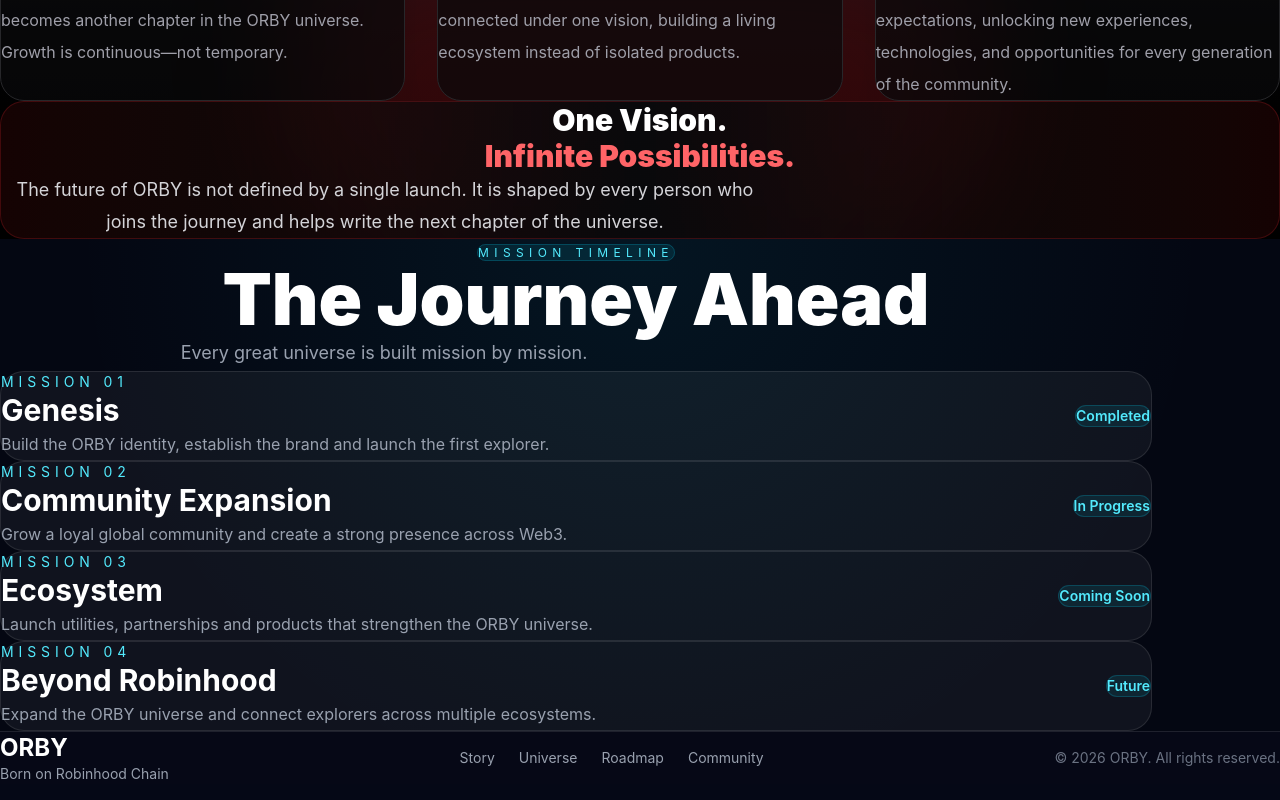
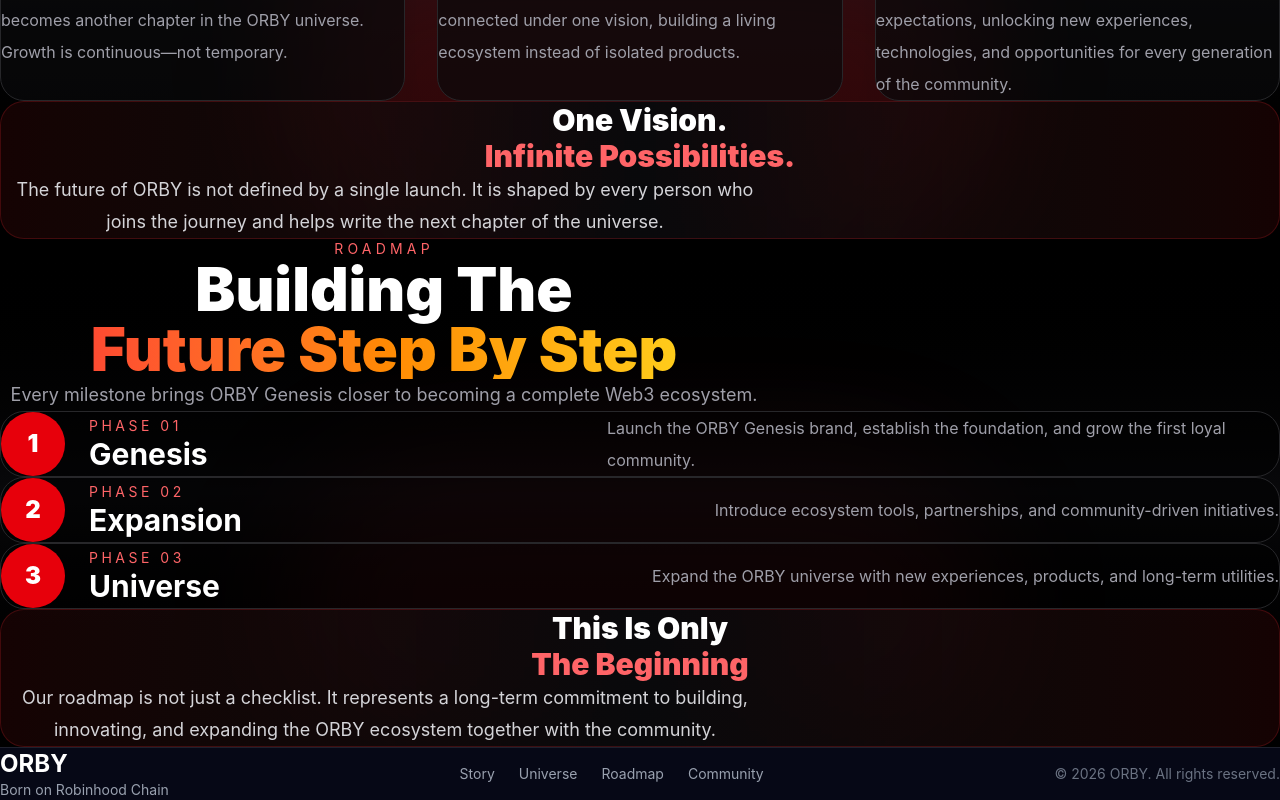
Before and after one commit to Akdanalizbot/orby-genesis, a Next.js app: page / in a window 1280 px wide. Shown: the part 2031-2831 px from the top of the page. Built offline with nearby package versions, Linux system fonts and the light colour scheme.

Commit message:
Update Roadmap.tsx
git add . git commit -m "feat: add Roadmap section with animated timeline" git push origin main

```diff
--- a/components/sections/Roadmap.tsx
+++ b/components/sections/Roadmap.tsx
@@ -1,97 +1,121 @@
-export default function Roadmap() {
-  const missions = [
+"use client";
+
+import { motion } from "framer-motion";
+
+const roadmap = [
   {
-      id: "01",
+    phase: "Phase 01",
     title: "Genesis",
-      status: "Completed",
     description:
-        "Build the ORBY identity, establish the brand and launch the first explorer.",
+      "Launch the ORBY Genesis brand, establish the foundation, and grow the first loyal community.",
   },
   {
-      id: "02",
-      title: "Community Expansion",
-      status: "In Progress",
+    phase: "Phase 02",
+    title: "Expansion",
     description:
-        "Grow a loyal global community and create a strong presence across Web3.",
+      "Introduce ecosystem tools, partnerships, and community-driven initiatives.",
   },
   {
-      id: "03",
-      title: "Ecosystem",
-      status: "Coming Soon",
+    phase: "Phase 03",
+    title: "Universe",
     description:
-        "Launch utilities, partnerships and products that strengthen the ORBY universe.",
-    },
-    {
-      id: "04",
-      title: "Beyond Robinhood",
-      status: "Future",
-      description:
-        "Expand the ORBY universe and connect explorers across multiple ecosystems.",
+      "Expand the ORBY universe with new experiences, products, and long-term utilities.",
   },
 ];
 
+export default function Roadmap() {
   return (
     <section
       id="roadmap"
-      className="relative overflow-hidden bg-[#040712] px-6 py-32"
+      className="relative overflow-hidden bg-zinc-950 py-28 text-white"
     >
-      <div className="absolute inset-0 bg-[radial-gradient(circle_at_top,#06b6d415,transparent_70%)]" />
+      <div className="absolute inset-0 bg-gradient-to-b from-black via-zinc-950 to-black" />
 
-      <div className="relative z-10 mx-auto max-w-6xl">
+      <div className="relative z-10 mx-auto max-w-7xl px-6">
+        <motion.div
+          initial={{ opacity: 0, y: 35 }}
+          whileInView={{ opacity: 1, y: 0 }}
+          viewport={{ once: true }}
+          transition={{ duration: 0.8 }}
+          className="mx-auto max-w-3xl text-center"
+        >
+          <p className="mb-4 text-sm uppercase tracking-[0.3em] text-red-400">
+            Roadmap
+          </p>
 
-        <div className="text-center">
-
-          <span className="rounded-full border border-cyan-400/20 bg-cyan-400/10 px-5 py-2 text-xs uppercase tracking-[0.45em] text-cyan-300">
-            Mission Timeline
+          <h2 className="text-4xl font-black md:text-6xl">
+            Building The
+            <span className="block bg-gradient-to-r from-red-500 via-orange-400 to-yellow-300 bg-clip-text text-transparent">
+              Future Step By Step
             </span>
-
-          <h2 className="mt-8 text-5xl font-black text-white md:text-7xl">
-            The Journey Ahead
           </h2>
 
-          <p className="mx-auto mt-6 max-w-3xl text-lg leading-9 text-gray-400">
-            Every great universe is built mission by mission.
+          <p className="mt-8 text-lg leading-8 text-zinc-400">
+            Every milestone brings ORBY Genesis closer to becoming a complete
+            Web3 ecosystem.
+          </p>
+        </motion.div>
+
+        <div className="mt-24 space-y-8">
+          {roadmap.map((item, index) => (
+            <motion.div
+              key={item.phase}
+              initial={{ opacity: 0, x: -30 }}
+              whileInView={{ opacity: 1, x: 0 }}
+              viewport={{ once: true }}
+              transition={{
+                delay: index * 0.15,
+                duration: 0.6,
+              }}
+              className="flex flex-col gap-6 rounded-3xl border border-zinc-800 bg-black/50 p-8 md:flex-row md:items-center md:justify-between"
+            >
+              <div className="flex items-center gap-6">
+                <div className="flex h-16 w-16 items-center justify-center rounded-full bg-red-600 text-2xl font-black">
+                  {index + 1}
+                </div>
+
+                <div>
+                  <p className="text-sm uppercase tracking-[0.25em] text-red-400">
+                    {item.phase}
                   </p>
 
+                  <h3 className="mt-2 text-3xl font-bold">
+                    {item.title}
+                  </h3>
+                </div>
               </div>
 
-        <div className="mt-24 space-y-8">
+              <p className="max-w-2xl leading-8 text-zinc-400">
+                {item.description}
+              </p>
+            </motion.div>
+          ))}
+        </div>
 
-          {missions.map((mission) => (
-            <div
-              key={mission.id}
-              className="rounded-3xl border border-white/10 bg-white/5 p-8 transition duration-300 hover:border-cyan-400/40 hover:bg-white/10"
+        <motion.div
+          initial={{ opacity: 0, y: 30 }}
+          whileInView={{ opacity: 1, y: 0 }}
+          viewport={{ once: true }}
+          transition={{ delay: 0.4, duration: 0.8 }}
+          className="mt-24 rounded-3xl border border-red-500/20 bg-gradient-to-r from-red-950/30 via-zinc-950 to-red-950/30 p-12 text-center"
         >
-              <div className="flex flex-col gap-6 md:flex-row md:items-center md:justify-between">
-
-                <div>
-
-                  <p className="text-sm uppercase tracking-[0.35em] text-cyan-300">
-                    Mission {mission.id}
-                  </p>
-
-                  <h3 className="mt-2 text-3xl font-bold text-white">
-                    {mission.title}
+          <h3 className="text-3xl font-black">
+            This Is Only
+            <span className="block text-red-400">
+              The Beginning
+            </span>
           </h3>
 
-                  <p className="mt-4 max-w-2xl leading-8 text-gray-400">
-                    {mission.description}
+          <p className="mx-auto mt-8 max-w-3xl text-lg leading-8 text-zinc-300">
+            Our roadmap is not just a checklist. It represents a long-term
+            commitment to building, innovating, and expanding the ORBY
+            ecosystem together with the community.
           </p>
-
+        </motion.div>
       </div>
 
-                <div className="rounded-full border border-cyan-400/20 bg-cyan-400/10 px-5 py-2 text-sm font-semibold text-cyan-300">
-                  {mission.status}
-                </div>
-
-              </div>
-
-            </div>
-          ))}
-
-        </div>
-
-      </div>
+      {/* Bottom Glow */}
+      <div className="pointer-events-none absolute bottom-0 left-1/2 h-72 w-[700px] -translate-x-1/2 rounded-full bg-red-500/10 blur-3xl" />
     </section>
   );
 }
```
Lines whose indentation alone changed are shown as unchanged.
